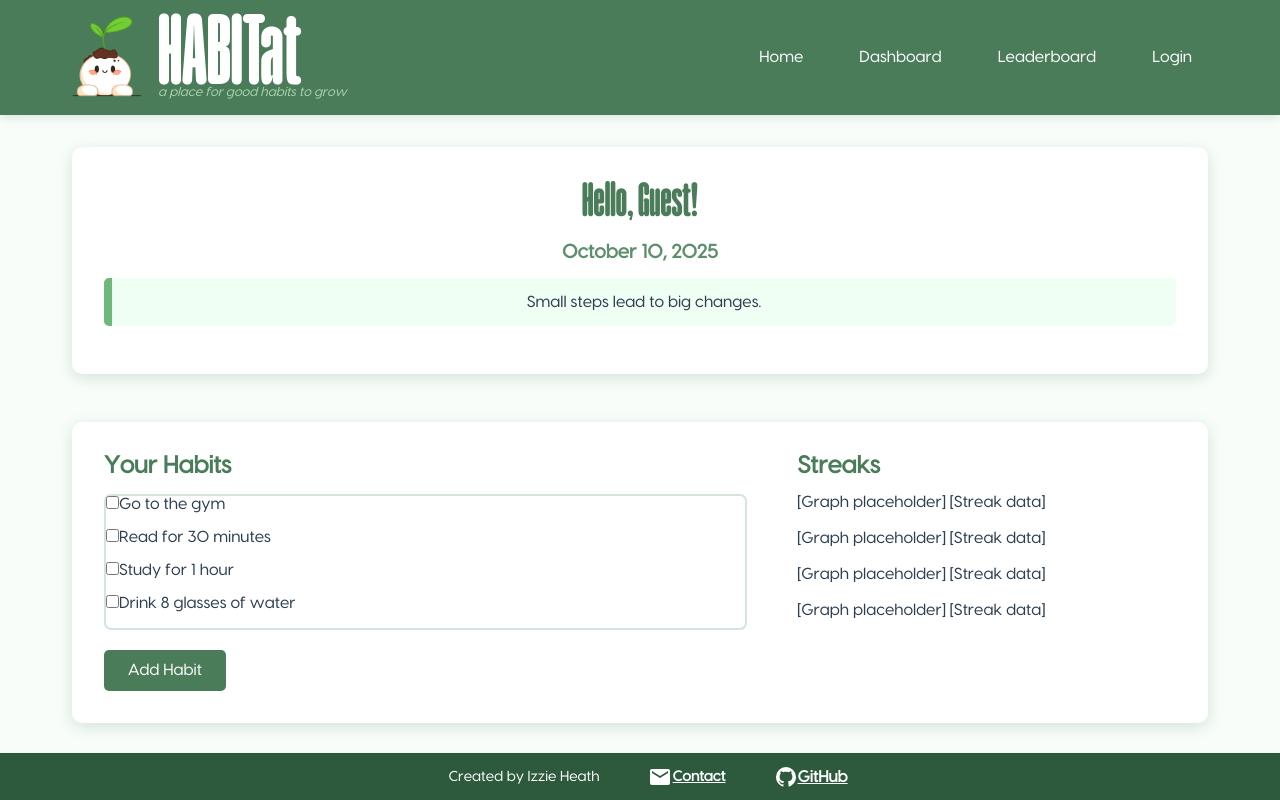
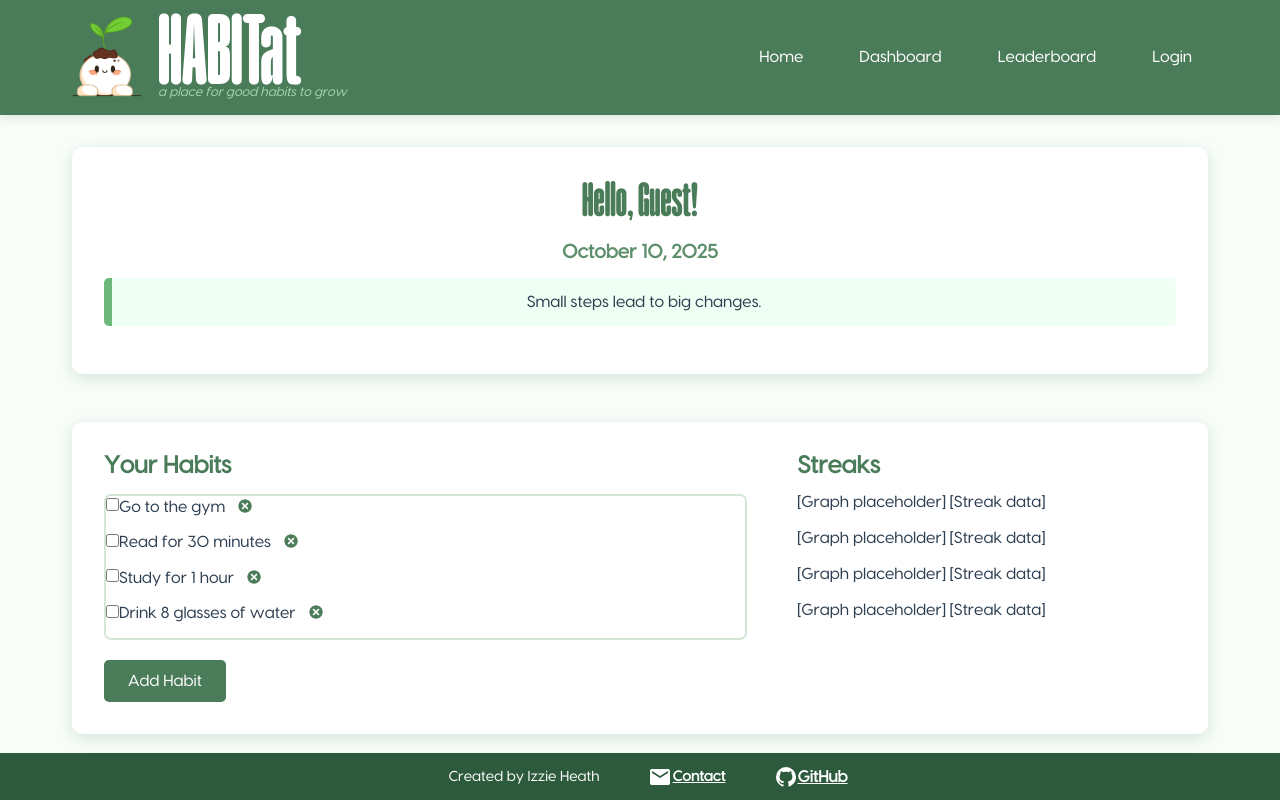
Before and after one commit to izzie-heath/startup, a React (Vite) app: page /dashboard in a window 1280 px wide. Shown: the top 800 px of the page. Built offline with nearby package versions, Linux system fonts and the light colour scheme.

Commit message:
Added ability to delete habits

```diff
--- a/src/dashboard/dashboard.css
+++ b/src/dashboard/dashboard.css
@@ -8,7 +8,7 @@
     margin-bottom: 3rem;
 }
 
-.hello-section button, .habits button, .leaderboard-preview button {
+.hello-section button, .add-button, .leaderboard-preview button {
     background-color: var(--primary-green);
     color: var(--text-light);
     border: none;
@@ -56,7 +56,6 @@
 .habits{
     text-align: left;
     display: flex;
-
 }
 
 .habit-list{
@@ -94,3 +93,15 @@
     border-bottom: 1px solid var(--border-color);
     padding: 10px;
 }
+
+.delete-button {
+    background: none;
+    border: none;
+    cursor: pointer;
+    margin-left: 10px;
+    vertical-align: middle;
+}
+.delete-button img {
+    width: 20px;
+    height: 20px;
+}
--- a/src/dashboard/dashboard.jsx
+++ b/src/dashboard/dashboard.jsx
@@ -53,7 +53,15 @@ export function Dashboard() {
             setHabits([...habits, { id: Date.now(), text, done: false }]);
     }
 
+    function deleteHabit(id) {
+        setHabits(habits.filter(habit => habit.id !== id));
+    }
 
+    function confirmDelete(id) {
+        if(window.confirm('Are you sure you want to delete this habit?  Streak data will be lost.')) {
+            deleteHabit(id);
+        }
+    }
 
   return (
     <main>
@@ -77,10 +85,13 @@ export function Dashboard() {
                             <label htmlFor={`habit-${habit.id}`}>
                                 {habit.text}
                             </label>
+                            <button className="delete-button" onClick={() => confirmDelete(habit.id)}>
+                                <img src="public/delete-icon.png" alt="X icon" />
+                            </button>
                         </div>
                     ))}
                 </fieldset>
-                <button type="button" onClick={addHabit}>Add Habit</button>
+                <button className="add-button" type="button" onClick={addHabit}>Add Habit</button>
             </div>
 
             <div className="streaks-column">
```
Also changed, not shown: public/delete-icon.png (added).
